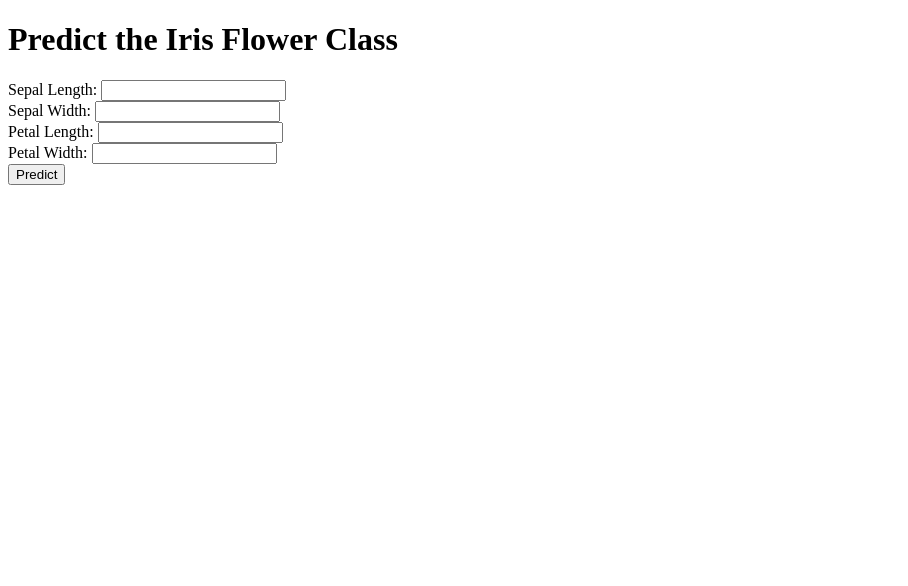
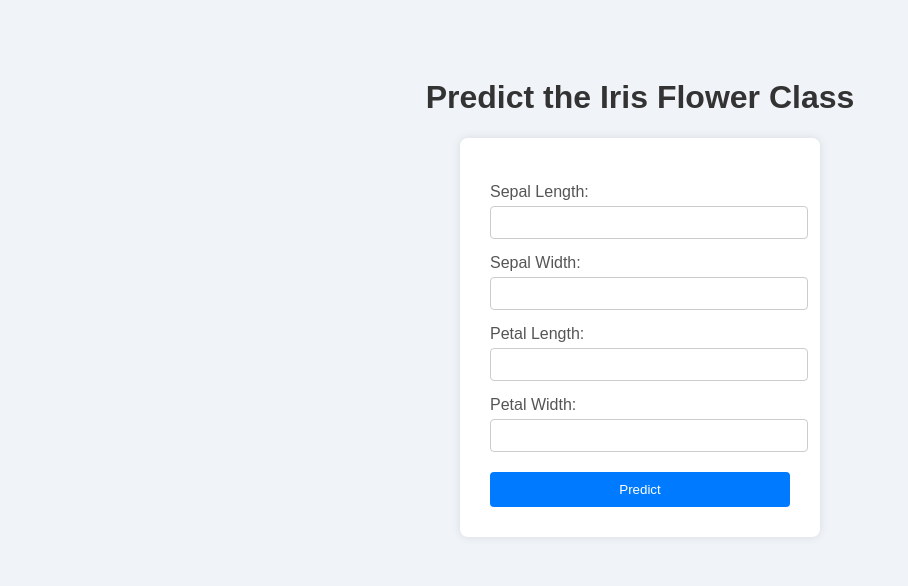
Before and after one commit to mehardeep88/mlops, a Flask app: page / in a window 1280 px wide. Shown: the top 586 px of the page, without its empty margins (0-908 px from the left). Run offline with Flask 3, Linux system fonts and the light colour scheme; parts of the project's set-up code (start-up, migrations or seed data) failed here and were passed over.

Commit message:
completed

```diff
--- a/templates/index.html
+++ b/templates/index.html
@@ -3,22 +3,78 @@
 <head>
     <meta charset="UTF-8">
     <meta name="viewport" content="width=device-width, initial-scale=1.0">
-    <title>Iris Prediction</title>
+    <title>Iris Flower Prediction</title>
+    <style>
+        body {
+            font-family: Arial, sans-serif;
+            background: #f0f4f8;
+            display: flex;
+            flex-direction: column;
+            align-items: center;
+            padding: 50px;
+        }
+
+        h1 {
+            color: #333;
+        }
+
+        form {
+            background: #fff;
+            padding: 30px;
+            border-radius: 8px;
+            box-shadow: 0 0 10px rgba(0, 0, 0, 0.1);
+            width: 300px;
+        }
+
+        label {
+            display: block;
+            margin-top: 15px;
+            color: #555;
+        }
+
+        input[type="text"] {
+            width: 100%;
+            padding: 8px;
+            margin-top: 5px;
+            border-radius: 4px;
+            border: 1px solid #ccc;
+        }
+
+        input[type="submit"] {
+            margin-top: 20px;
+            width: 100%;
+            padding: 10px;
+            background-color: #007bff;
+            color: white;
+            border: none;
+            border-radius: 4px;
+            cursor: pointer;
+        }
+
+        input[type="submit"]:hover {
+            background-color: #0056b3;
+        }
+
+        h3 {
+            margin-top: 30px;
+            color: #222;
+        }
+    </style>
 </head>
 <body>
     <h1>Predict the Iris Flower Class</h1>
     <form action="/predict" method="POST">
         <label for="sepal_length">Sepal Length:</label>
-        <input type="text" id="sepal_length" name="sepal_length" required><br>
+        <input type="text" id="sepal_length" name="sepal_length" required>
 
         <label for="sepal_width">Sepal Width:</label>
-        <input type="text" id="sepal_width" name="sepal_width" required><br>
+        <input type="text" id="sepal_width" name="sepal_width" required>
 
         <label for="petal_length">Petal Length:</label>
-        <input type="text" id="petal_length" name="petal_length" required><br>
+        <input type="text" id="petal_length" name="petal_length" required>
 
         <label for="petal_width">Petal Width:</label>
-        <input type="text" id="petal_width" name="petal_width" required><br>
+        <input type="text" id="petal_width" name="petal_width" required>
 
         <input type="submit" value="Predict">
     </form>
```
